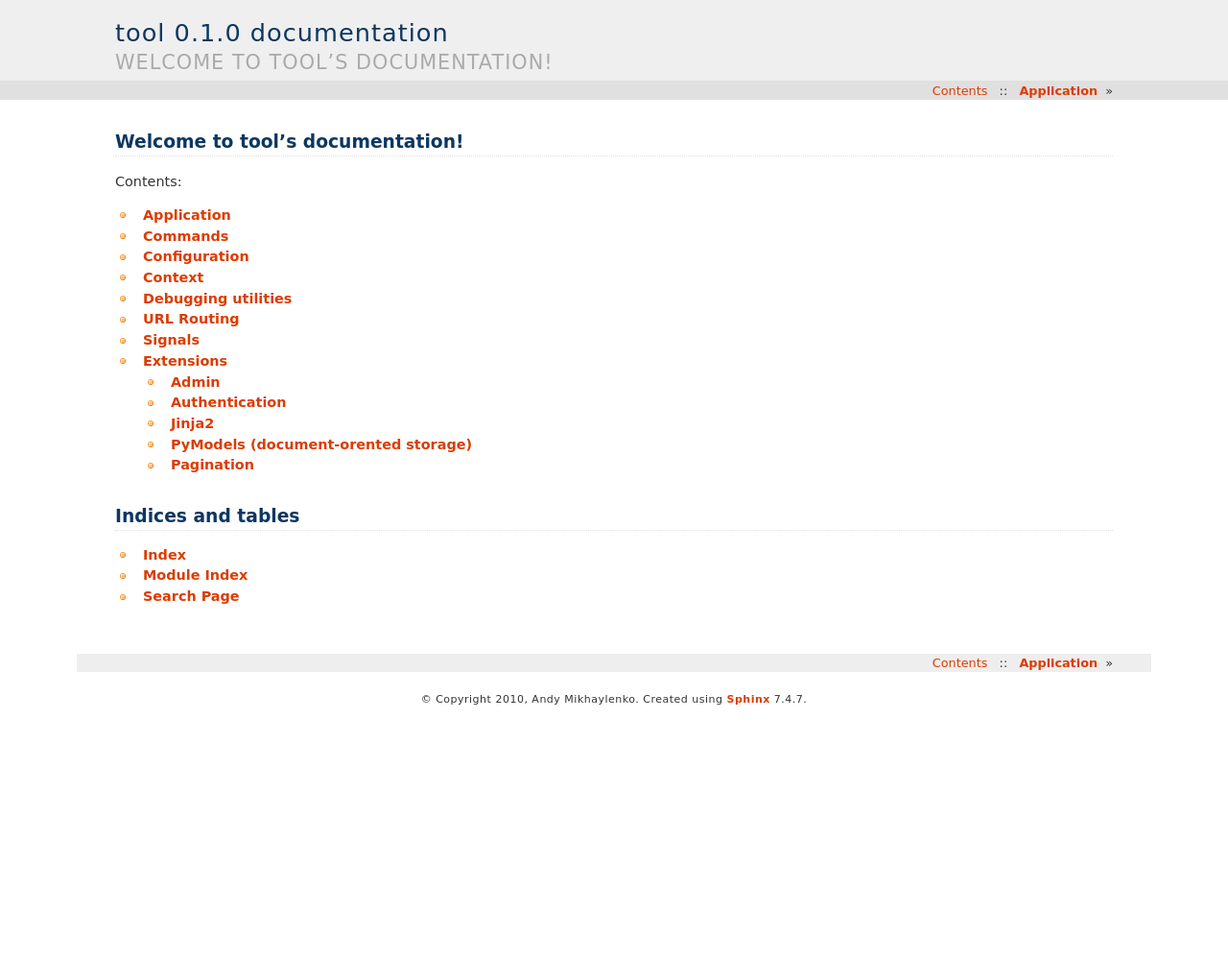
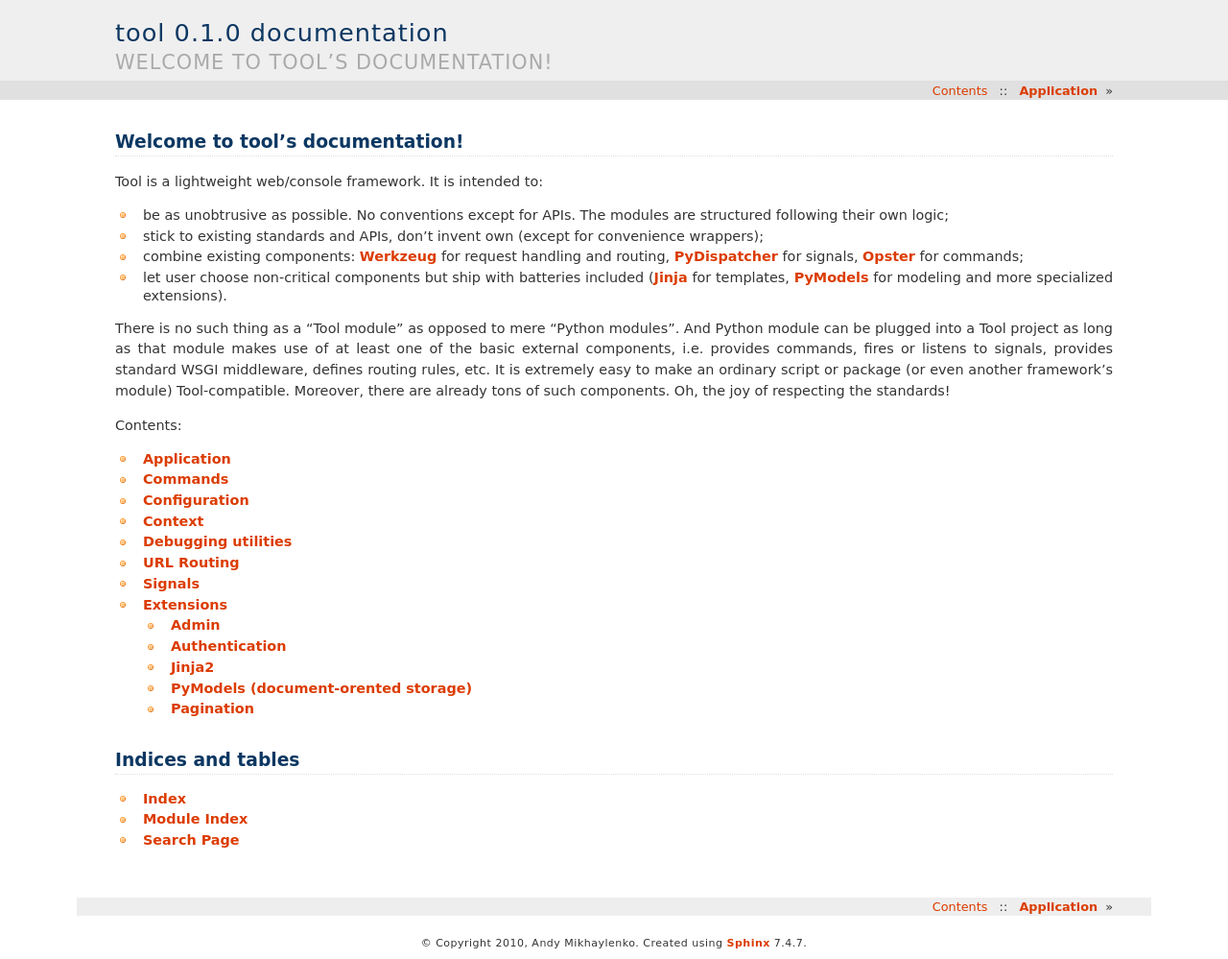
Before and after one commit to neithere/tool, a Sphinx documentation site: the page built from docs/source/index.rst, in a window 1280 px wide. Shown: the whole page at 96% size. Built offline with Sphinx 7.4.7, drawn with Linux system fonts in a browser that asks for light colours; pages that are not in the unit, such as notebooks, are missing from menus; before the commit the page ends 900 px from its top, so only the background shows below that.

Commit message:
Improved documentation.

```diff
--- a/docs/source/debug.rst
+++ b/docs/source/debug.rst
@@ -1,8 +1,5 @@
 Debugging utilities
 ===================
 
-Werkzeug provides excellent debugging features. This module has nothing to do
-with them.
-
 .. automodule:: tool.debug
    :members:
--- a/docs/source/index.rst
+++ b/docs/source/index.rst
@@ -5,6 +5,32 @@
 
 Welcome to tool's documentation!
 ================================
+
+Tool is a lightweight web/console framework. It is intended to:
+
+* be as unobtrusive as possible. No conventions except for APIs. The modules
+  are structured following their own logic;
+* stick to existing standards and APIs, don't invent own (except for
+  convenience wrappers);
+* combine existing components: `Werkzeug`_ for request handling and routing,
+  `PyDispatcher`_ for signals, `Opster`_ for commands;
+* let user choose non-critical components but ship with batteries included
+  (`Jinja`_ for templates, `PyModels`_ for modeling and more specialized
+  extensions).
+
+.. _Werkzeug: http://werkzeug.pocoo.org
+.. _PyDispatcher: http://pypi.python.org/pypi/PyDispatcher/
+.. _Opster: http://pypi.python.org/pypi/opster
+.. _Jinja: http://jinja.pocoo.org/2/
+.. _PyModels: http://packages.python.org/pymodels
+
+There is no such thing as a "Tool module" as opposed to mere "Python modules".
+And Python module can be plugged into a Tool project as long as that module
+makes use of at least one of the basic external components, i.e. provides
+commands, fires or listens to signals, provides standard WSGI middleware,
+defines routing rules, etc. It is extremely easy to make an ordinary script or
+package (or even another framework's module) Tool-compatible. Moreover, there
+are already tons of such components. Oh, the joy of respecting the standards!
 
 Contents:
 
--- a/docs/source/signals.rst
+++ b/docs/source/signals.rst
@@ -1,8 +1,7 @@
 Signals
 =======
 
-We use PyDispatcher to send and receive signals. Tool also provides a
-convenience decorator for them.
+.. _PyDispatcher: http://pypi.python.org/pypi/PyDispatcher/
 
 .. automodule:: tool.signals
    :members:
```
Also changed, not shown: 4 other files.
